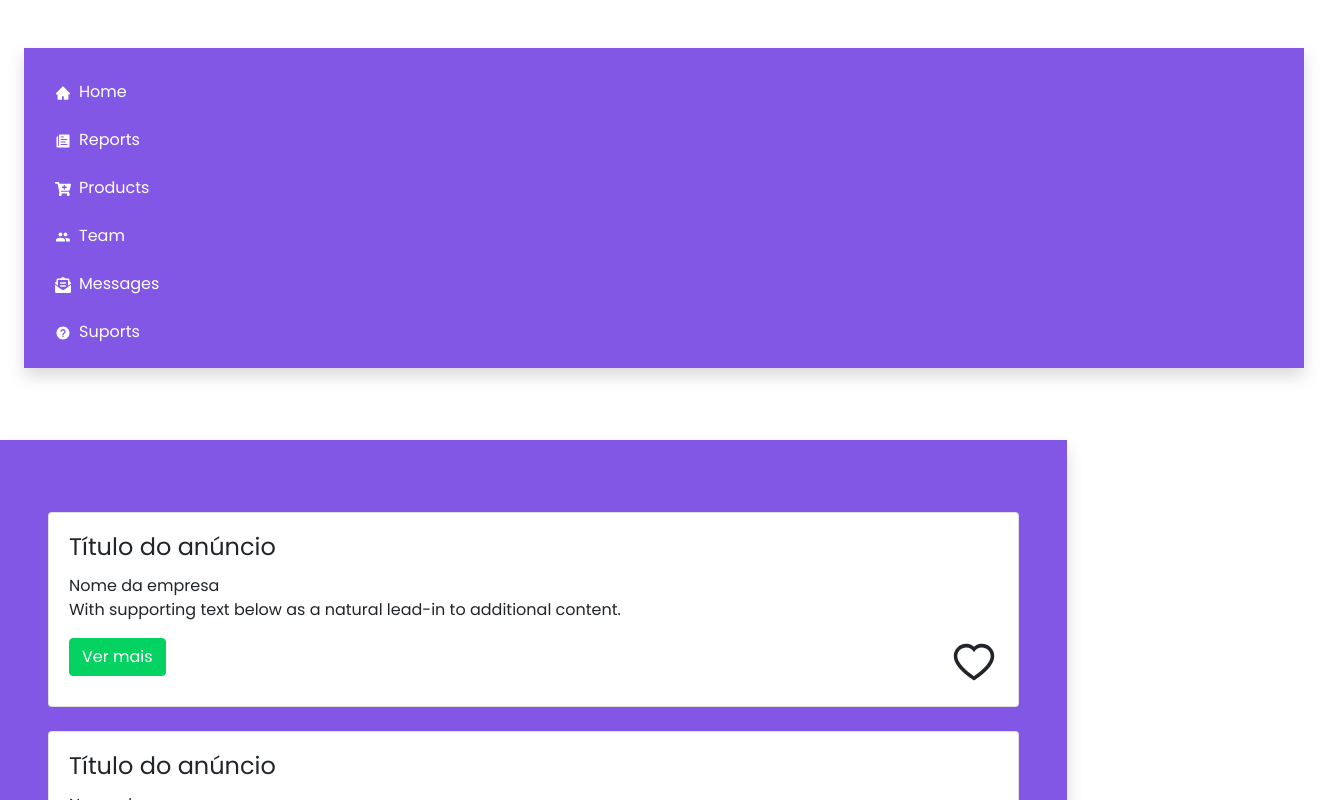
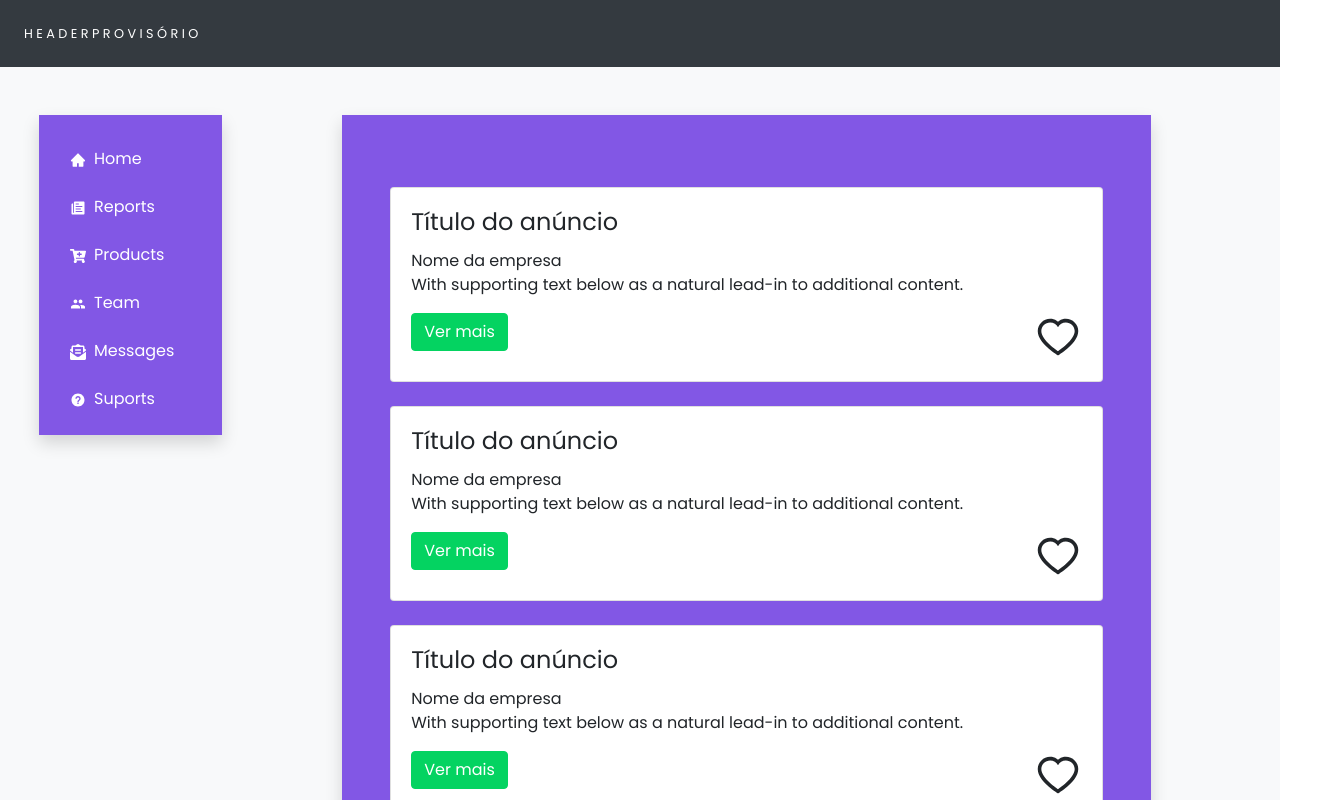
Before and after one commit to eulincon/communicart, a React (Create React App) app: page /feed in a window 1280 px wide. Shown: the top 800 px of the page, 1328 px wide, since content can reach past the window. Built offline with nearby package versions, Linux system fonts and the light colour scheme.

Commit message:
Fix page default

```diff
--- a/src/pages/PageDefaullt/index.js
+++ b/src/pages/PageDefaullt/index.js
@@ -3,22 +3,18 @@ import React from 'react';
 import CardVaga from '../../components/CardVaga';
 import Main from '../../components/Main';
 import Sidebar from '../../components/Sidebar';
+import MainComponents from "../../components/MainComponents";
 
 const PageDefault = ({children}) => {
     return (
-        // {/* <Menu /> */}
-        <div>
-            <Sidebar/>
-            <Main>
-                {/* {children} */}
+        <MainComponents>
             <CardVaga />
             <CardVaga />
             <CardVaga />
             <CardVaga />
             <CardVaga />
             <CardVaga />
-            </Main>
-        </div>
+        </MainComponents>
     );
 };
 
```
Lines whose indentation alone changed are shown as unchanged.
